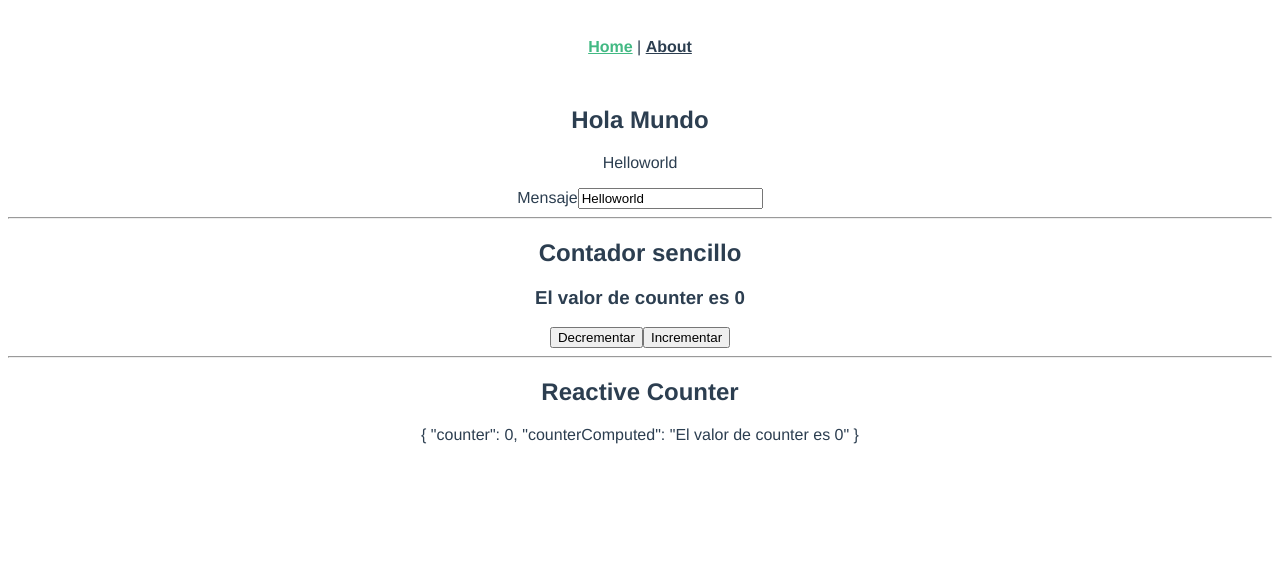
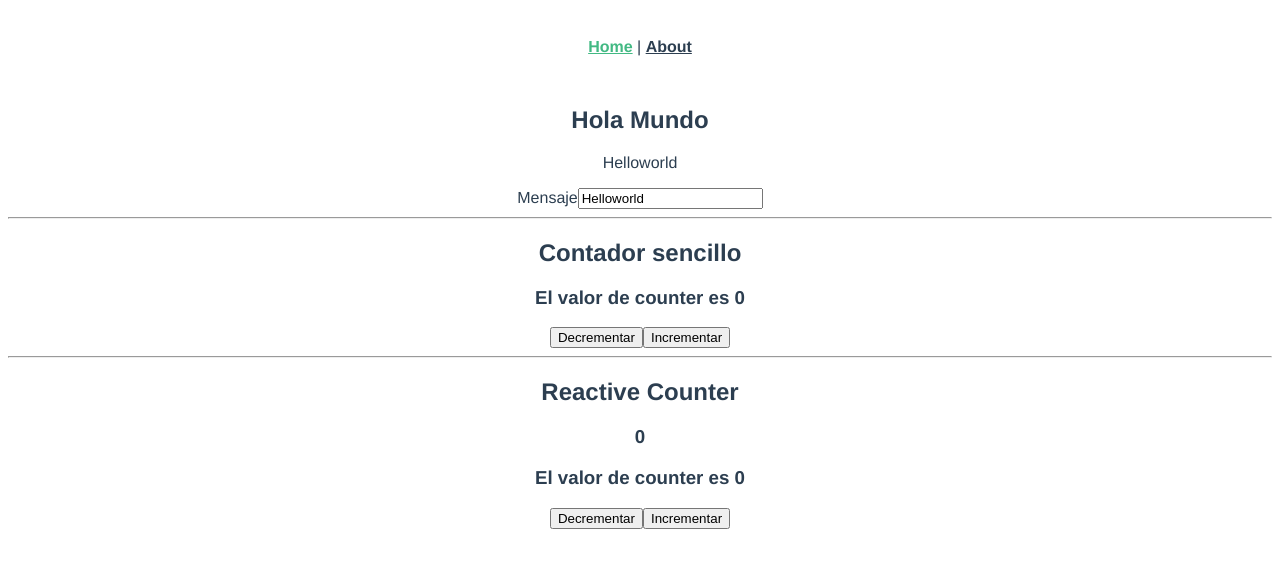
Before and after one commit to JuditAldeguer/vue3-basics, a Vue app: page / in a window 1280 px wide. Shown: the top 568 px of the page. Built offline with nearby package versions, Linux system fonts and the light colour scheme.

Commit message:
feat: use of toRefs

```diff
--- a/src/components/ReactiveCounterr.vue
+++ b/src/components/ReactiveCounterr.vue
@@ -1,10 +1,13 @@
 <template>
   <h2>Reactive Counter</h2>
-  {{ data }}
+  <h3>{{ counter }}</h3>
+  <h3>{{ counterComputed }}</h3>
+  <button @click="decrement">Decrementar</button>
+  <button @click="increment">Incrementar</button>
 </template>
 
 <script>
-import { reactive, computed } from 'vue'
+import { reactive, computed, toRefs } from 'vue'
 
 export default {
   name: 'ReactiveCounter',
@@ -23,7 +26,7 @@ export default {
     const decrement = () => {
       data.counter--
     }
-    return { data, increment, decrement }
+    return { ...toRefs(data), increment, decrement }
   }
 }
 </script>
```
